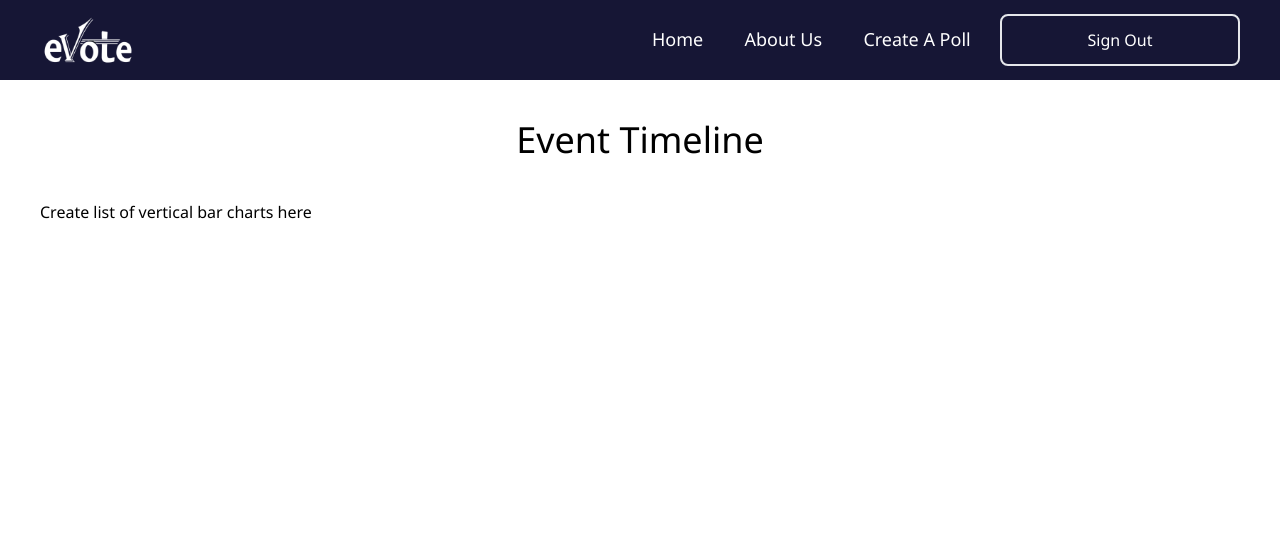
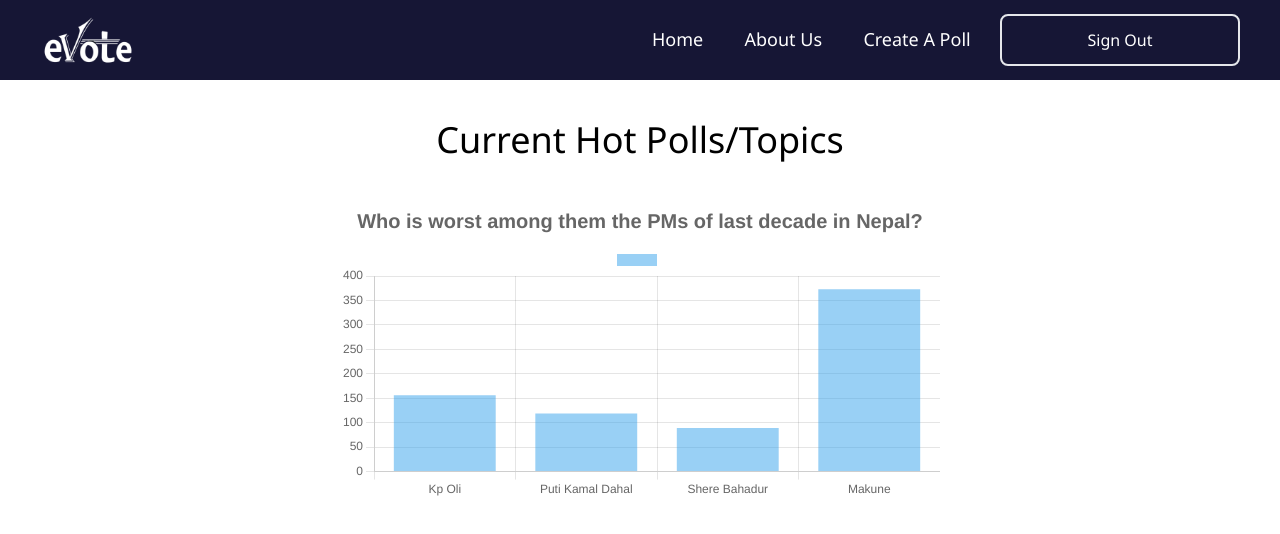
Before and after one commit to rupeshbug/eVote, a Next.js app: page /eventTimeline in a window 1280 px wide. Shown: the top 534 px of the page. Built offline with nearby package versions, Linux system fonts and the light colour scheme; no server answers; sample sign-in values are in the browser's storage.

Commit message:
eventTimeline page basic design

```diff
--- a/package.json
+++ b/package.json
@@ -11,10 +11,13 @@
   "dependencies": {
     "@prisma/client": "^4.14.1",
     "autoprefixer": "10.4.14",
+    "chart.js": "^4.3.0",
+    "faker": "5.5.3",
     "next": "13.4.3",
     "next-auth": "^4.22.1",
     "postcss": "8.4.23",
     "react": "18.2.0",
+    "react-chartjs-2": "^5.2.0",
     "react-dom": "18.2.0",
     "react-icons": "^4.8.0",
     "tailwindcss": "3.3.2"
--- a/pages/eventTimeline.js
+++ b/pages/eventTimeline.js
@@ -2,6 +2,55 @@ import Navbar from "@/components/Layout/Navbar";
 import React, { useEffect } from "react";
 import { useSession } from "next-auth/react";
 import { useRouter } from "next/router";
+import {
+  Chart as ChartJS,
+  CategoryScale,
+  LinearScale,
+  BarElement,
+  Title,
+  Tooltip,
+  Legend,
+} from "chart.js";
+import { Bar } from "react-chartjs-2";
+import faker from "faker";
+
+ChartJS.register(
+  CategoryScale,
+  LinearScale,
+  BarElement,
+  Title,
+  Tooltip,
+  Legend
+);
+
+export const options = {
+  responsive: true,
+  plugins: {
+    legend: {
+      position: "top",
+    },
+    title: {
+      display: true,
+      text: "Who is worst among them the PMs of last decade in Nepal?",
+      font: {
+        size: 20,
+      },
+    },
+  },
+};
+
+const labels = ["Kp Oli", "Puti Kamal Dahal", "Shere Bahadur", "Makune"];
+
+export const data = {
+  labels,
+  datasets: [
+    {
+      label: "",
+      data: labels.map(() => faker.datatype.number({ min: 0, max: 1000 })),
+      backgroundColor: "rgba(53, 162, 235, 0.5)",
+    },
+  ],
+};
 
 const EventTimelin = () => {
   const { data: session } = useSession();
@@ -16,9 +65,11 @@ const EventTimelin = () => {
   return (
     <>
       <Navbar />
-      <div className="px-10">
-        <h1 className="text-4xl text-center my-10">Event Timeline</h1>
-        <p1>Create list of vertical bar charts here</p1>
+      <h1 className="text-4xl text-center my-10">Current Hot Polls/Topics</h1>
+      <div className="px-10 flex justify-center">
+        <div className="w-full md:w-1/2">
+          <Bar options={options} data={data} />
+        </div>
       </div>
     </>
   );
--- a/pages/login.js
+++ b/pages/login.js
@@ -11,7 +11,6 @@ const login = () => {
 
   useEffect(() => {
     if (session) {
-      console.log("here");
       router.push("/eventTimeline");
     }
   }, [session]);
```
Also changed, not shown: 1 other file (tests, documents, lock files or other folders).
